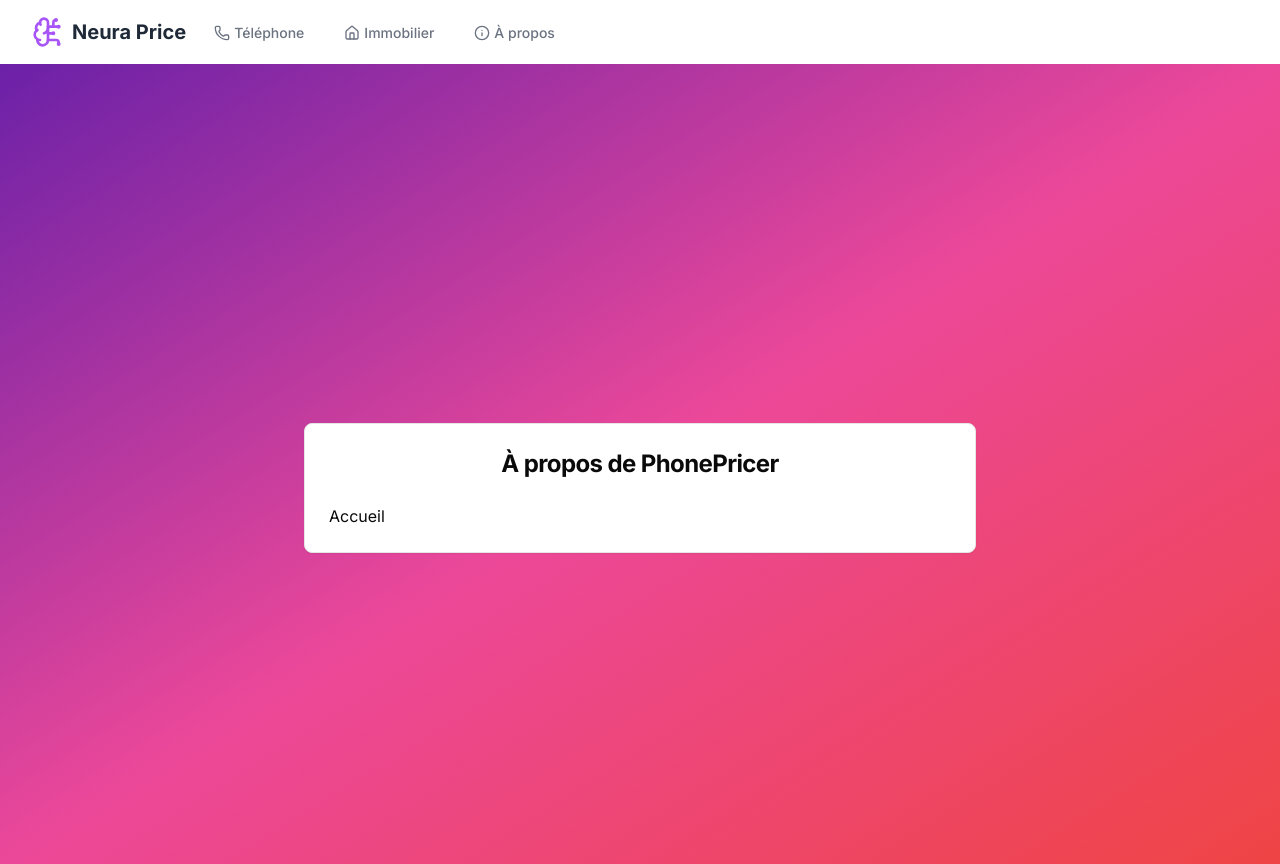
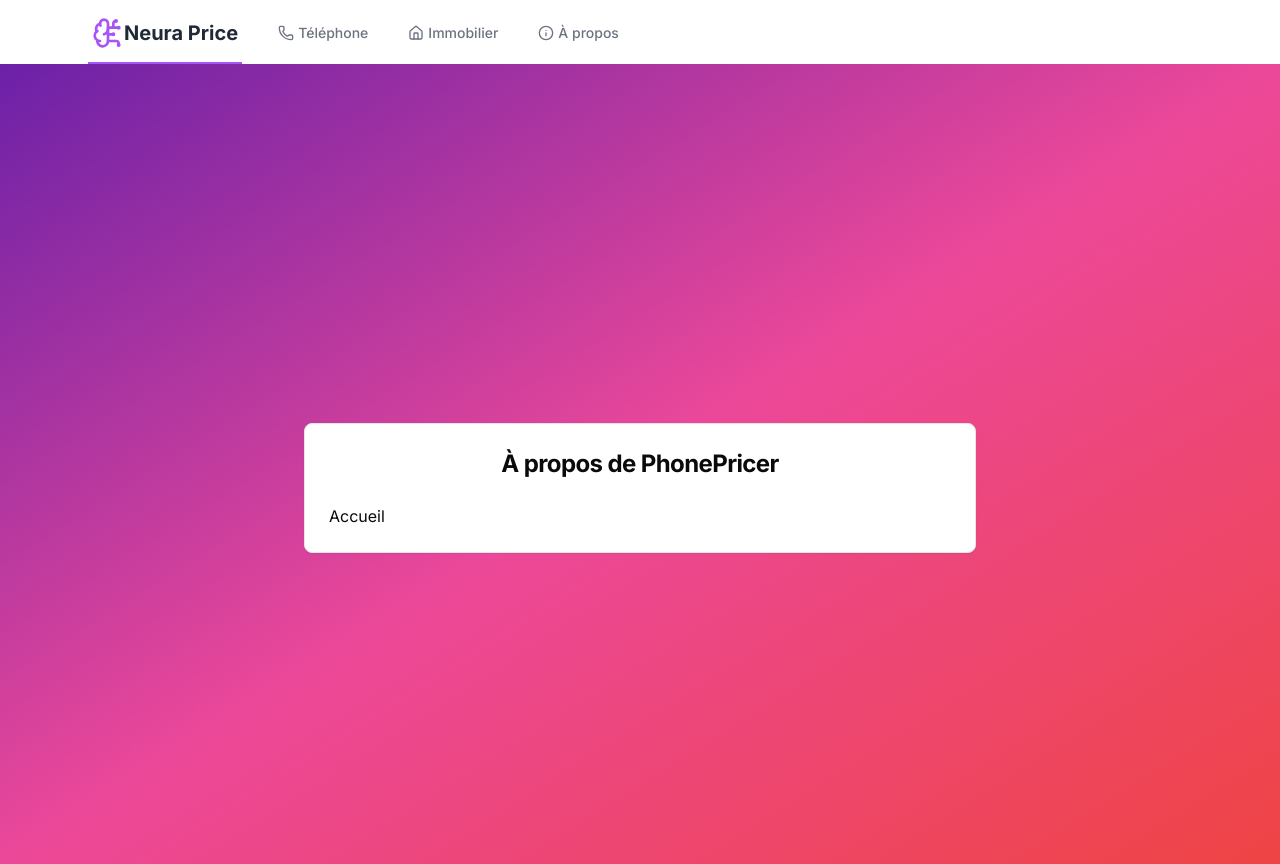
Before and after one commit to Florian-DAUVERGNE/NeuraPrice, a Next.js app in the folder Frontend/: page / in a window 1280 px wide. Built offline with nearby package versions, Linux system fonts and the light colour scheme.

Commit message:
feat : improved navbar

```diff
--- a/Frontend/app/components/Navbar.tsx
+++ b/Frontend/app/components/Navbar.tsx
@@ -13,10 +13,22 @@ export function Navbar() {
         <div className="flex justify-between h-16">
           <div className="flex">
             <div className="flex-shrink-0 flex items-center">
-              <BrainCircuit className="h-8 w-8 text-purple-500" />
-              <span className="ml-2 text-xl font-bold text-gray-800">Neura Price</span>
+
+              <div className="hidden sm:ml-6 sm:flex sm:space-x-8">
+</div>
+              {/*<span className="ml-2 text-xl font-bold text-gray-800">Neura Price</span>*/}
             </div>
             <div className="hidden sm:ml-6 sm:flex sm:space-x-8">
+
+                <Link
+                href="/"
+                className={`${
+                  pathname === "/" ? "border-purple-500   text-gray-800" : "border-transparent text-gray-500 hover:border-gray-300 hover:text-gray-700"
+                } inline-flex items-center px-1 pt-1 border-b-2 text-xl ml-2 font-bold`}
+              >
+                <BrainCircuit className="h-8 w-8 text-purple-500" />
+                Neura Price
+              </Link>
             <Link
                 href="/phone"
                 className={`${
```
